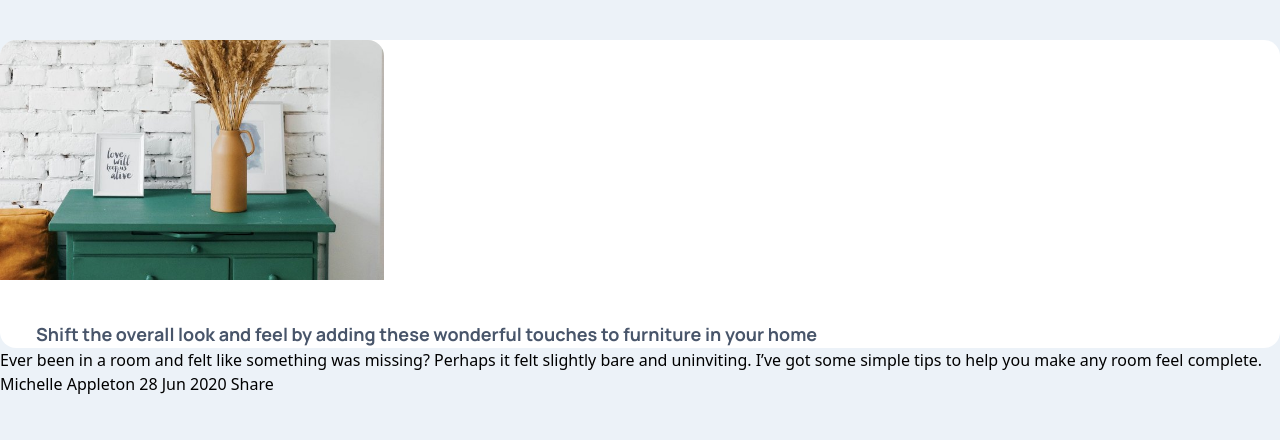
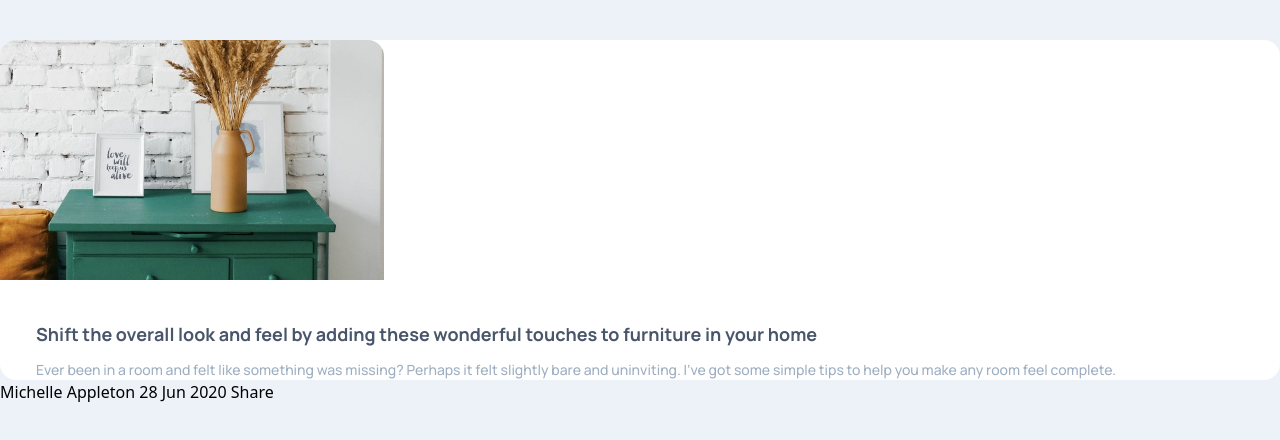
Before and after one commit to Abaljerind/article-preview-component, a website: page index.html in a window 1280 px wide. Drawn offline with Linux system fonts and the light colour scheme.

Commit message:
add paragraph + style

```diff
--- a/index.html
+++ b/index.html
@@ -26,13 +26,20 @@
         </div>
 
         <!-- headings -->
-        <div class="mt-10 px-[36px] font-manrope">
+        <div class="mt-10 px-9 font-manrope">
           <h3 class="text-lg font-bold text-veryDarkGrayishBlue">Shift the overall look and feel by adding these wonderful touches to furniture in your home</h3>
+        </div>
+
+        <!-- paragraph -->
+        <div class="mt-3 pl-9 pr-16 font-manrope">
+          <p class="text-sm text-grayishBlue">
+            Ever been in a room and felt like something was missing? Perhaps it felt slightly bare and uninviting. I’ve got some simple tips to help you make any room feel
+            complete.
+          </p>
         </div>
       </div>
     </section>
 
-    Ever been in a room and felt like something was missing? Perhaps it felt slightly bare and uninviting. I’ve got some simple tips to help you make any room feel complete.
     Michelle Appleton 28 Jun 2020 Share
 
     <!-- <div class="attribution">Challenge by <a href="https://www.frontendmentor.io?ref=challenge" target="_blank">Frontend Mentor</a>. Coded by <a href="#">Your Name Here</a>.</div> -->
```
Also changed, not shown: css/output.css.
